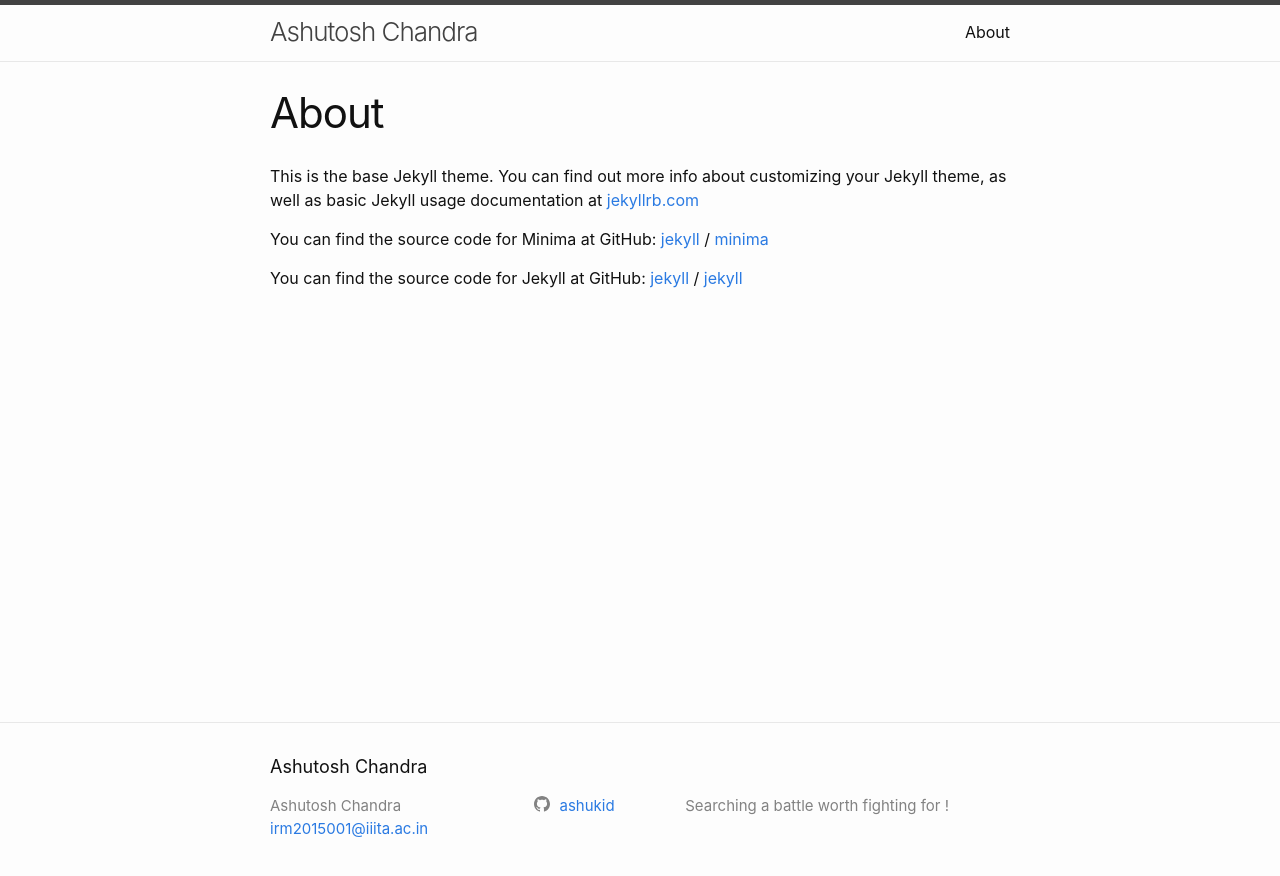
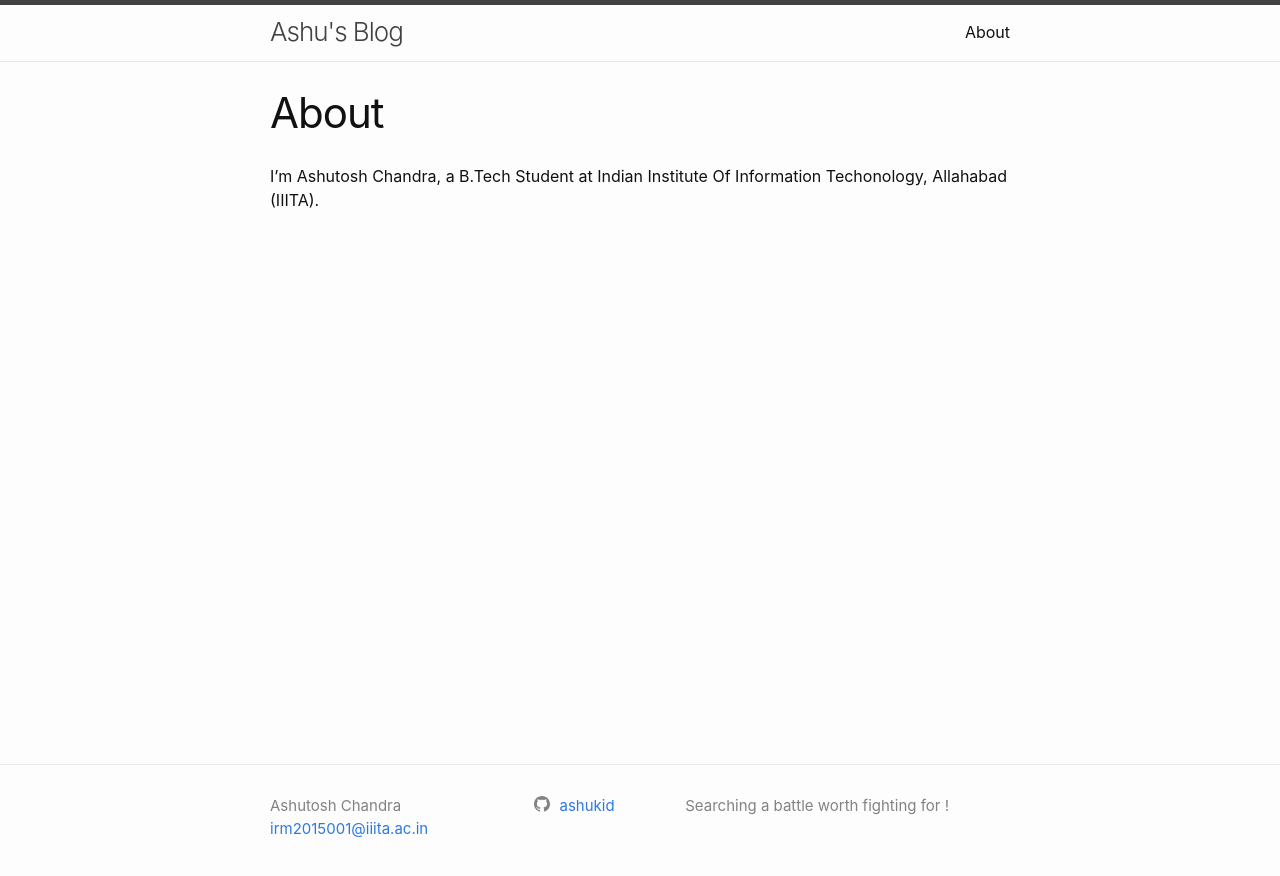
Before and after one commit to ashukid/ashukid.github.io, a Jekyll site: the page built from about.md, in a window 1280 px wide. Shown: the top 876 px of the page. Built offline with Jekyll 4.4.1, drawn with Linux system fonts in a browser that asks for light colours.

Commit message:
basic changed

```diff
--- a/_config.yml
+++ b/_config.yml
@@ -1,4 +1,5 @@
-title: Ashutosh Chandra
+title: Ashu's Blog
+author: Ashutosh Chandra
 email: irm2015001@iiita.ac.in
 description: Searching a battle worth fighting for !
 baseurl: "" # the subpath of your site, e.g. /blog
@@ -11,18 +12,6 @@ markdown: kramdown
 plugins:
   - jekyll-feed
 
-# Exclude from processing.
-# The following items will not be processed, by default. Create a custom list
-# to override the default setting.
-exclude:
-  - Gemfile
-  - Gemfile.lock
-  - node_modules
-  - vendor/bundle/
-  - vendor/cache/
-  - vendor/gems/
-  - vendor/ruby/
-
 plugins:
   - jekyll-feed
   - jekyll-seo-tag
--- a/_includes/footer.html
+++ b/_includes/footer.html
@@ -3,7 +3,7 @@
 
   <div class="wrapper">
 
-    <h2 class="footer-heading">{{ site.title | escape }}</h2>
+    <!-- <h2 class="footer-heading">{{ site.title | escape }}</h2> -->
 
     <div class="footer-col-wrapper">
       <div class="footer-col footer-col-1">
--- a/_layouts/home.html
+++ b/_layouts/home.html
@@ -28,7 +28,7 @@ layout: default
       {%- endfor -%}
     </ul>
 
-    <p class="rss-subscribe">subscribe <a href="{{ "/feed.xml" | relative_url }}">via RSS</a></p>
+    <!-- <p class="rss-subscribe">subscribe <a href="{{ "/feed.xml" | relative_url }}">via RSS</a></p> -->
   {%- endif -%}
 
 </div>
--- a/about.md
+++ b/about.md
@@ -4,15 +4,4 @@ title: About
 permalink: /about/
 ---
 
-This is the base Jekyll theme. You can find out more info about customizing your Jekyll theme, as well as basic Jekyll usage documentation at [jekyllrb.com](https://jekyllrb.com/)
-
-You can find the source code for Minima at GitHub:
-[jekyll][jekyll-organization] /
-[minima](https://github.com/jekyll/minima)
-
-You can find the source code for Jekyll at GitHub:
-[jekyll][jekyll-organization] /
-[jekyll](https://github.com/jekyll/jekyll)
-
-
-[jekyll-organization]: https://github.com/jekyll
+I'm Ashutosh Chandra, a B.Tech Student at Indian Institute Of Information Techonology, Allahabad (IIITA).
```
Also changed, not shown: README.md.
